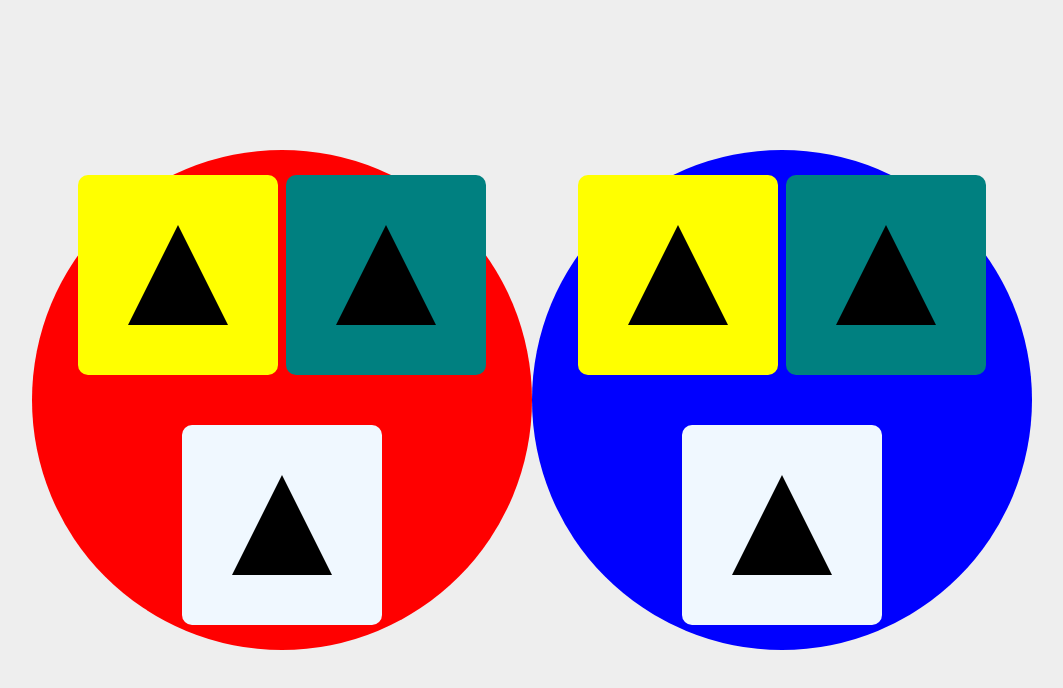
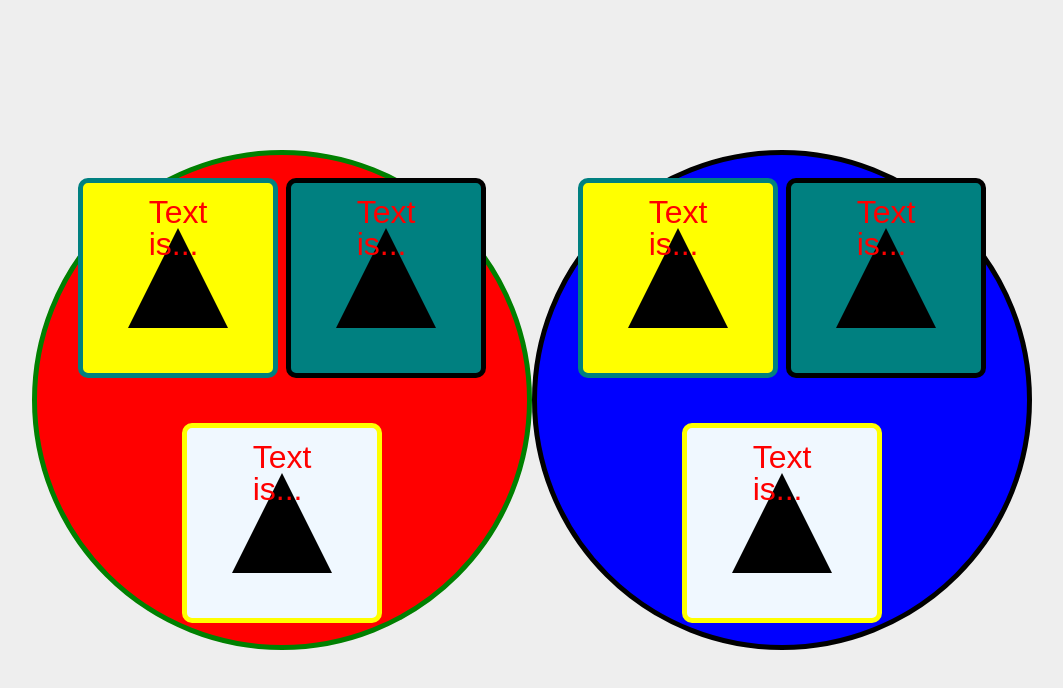
Before and after one commit to mediumryan/ts_practice, a React (Create React App) app: page / in a window 1280 px wide. Shown: the top 688 px of the page, without its empty margins (108-1171 px from the left). Built offline with nearby package versions, Linux system fonts and the light colour scheme.

Commit message:
[Update] Practice passing conditional props

```diff
--- a/package.json
+++ b/package.json
@@ -2,6 +2,7 @@
     "name": "ts-practice",
     "version": "0.1.0",
     "private": true,
+    "homepage": "http://mediumryan.github.io/ts_practice/",
     "dependencies": {
         "@testing-library/jest-dom": "^5.17.0",
         "@testing-library/react": "^13.4.0",
@@ -10,6 +11,7 @@
         "@types/node": "^16.18.82",
         "@types/react": "^18.2.57",
         "@types/react-dom": "^18.2.19",
+        "gh-pages": "^6.1.1",
         "react": "^18.2.0",
         "react-dom": "^18.2.0",
         "react-router-dom": "^6.22.1",
@@ -23,7 +25,9 @@
         "start": "react-scripts start",
         "build": "react-scripts build",
         "test": "react-scripts test",
-        "eject": "react-scripts eject"
+        "eject": "react-scripts eject",
+        "deploy": "gh-pages -d build",
+        "predeploy": "npm run build"
     },
     "eslintConfig": {
         "extends": [
--- a/src/App.tsx
+++ b/src/App.tsx
@@ -17,7 +17,7 @@ const MainWrapper = styled.main`
 function App() {
     return (
         <MainWrapper>
-            <Circle bgColor="red" />
+            <Circle bgColor="red" borderColor="green" />
             <Circle bgColor="blue" />
         </MainWrapper>
     );
--- a/src/Circle.tsx
+++ b/src/Circle.tsx
@@ -6,6 +6,7 @@ const CircleWrapper = styled.div<CircleProps>`
     height: 500px;
     border-radius: 50%;
     background-color: ${(props) => props.bgColor};
+    border: 5px solid ${(props) => props.borderColor};
     display: flex;
     justify-content: center;
     align-items: center;
@@ -14,14 +15,15 @@ const CircleWrapper = styled.div<CircleProps>`
 
 interface CircleProps {
     bgColor: string;
+    borderColor?: string;
 }
 
-export default function Circle({ bgColor }: CircleProps) {
+export default function Circle({ bgColor, borderColor }: CircleProps) {
     return (
-        <CircleWrapper bgColor={bgColor}>
-            <Square sqColor="yellow" />
+        <CircleWrapper bgColor={bgColor} borderColor={borderColor ?? 'black'}>
+            <Square sqColor="yellow" sqBorder="teal" />
             <Square sqColor="teal" />
-            <Square sqColor="aliceblue" />
+            <Square sqColor="aliceblue" sqBorder="yellow" />
         </CircleWrapper>
     );
 }
--- a/src/Square.tsx
+++ b/src/Square.tsx
@@ -4,12 +4,14 @@ import Triangle from './Triangle';
 
 interface SquareProps {
     sqColor: string;
+    sqBorder?: string;
 }
 
 const SquareWrapper = styled.div<SquareProps>`
     width: 200px;
     height: 200px;
     background-color: ${(props) => props.sqColor};
+    border: 5px solid ${(props) => props.sqBorder};
     margin: 4px;
     border-radius: 10px;
     display: flex;
@@ -17,10 +19,10 @@ const SquareWrapper = styled.div<SquareProps>`
     align-items: center;
 `;
 
-export default function Square({ sqColor }: SquareProps) {
+export default function Square({ sqColor, sqBorder }: SquareProps) {
     return (
-        <SquareWrapper sqColor={sqColor}>
-            <Triangle trColor="black" />
+        <SquareWrapper sqColor={sqColor} sqBorder={sqBorder ?? 'black'}>
+            <Triangle trColor="black" trText="Text is..." />
         </SquareWrapper>
     );
 }
--- a/src/Triangle.tsx
+++ b/src/Triangle.tsx
@@ -2,6 +2,7 @@ import { styled } from 'styled-components';
 
 interface TriangleProps {
     trColor: string;
+    trText: string;
 }
 
 const TriangleWrapper = styled.div<TriangleProps>`
@@ -10,8 +11,17 @@ const TriangleWrapper = styled.div<TriangleProps>`
     border-left: 50px solid transparent; /* 왼쪽 삼각형 변 */
     border-right: 50px solid transparent; /* 오른쪽 삼각형 변 */
     border-bottom: 100px solid ${(props) => props.trColor}; /* 아래쪽 삼각형 변 */
+    color: red;
+    display: flex;
+    justify-content: center;
+    align-items: center;
+    font-size: 2rem;
 `;
 
-export default function Triangle({ trColor }: TriangleProps) {
-    return <TriangleWrapper trColor={trColor}></TriangleWrapper>;
+export default function Triangle({ trColor, trText }: TriangleProps) {
+    return (
+        <TriangleWrapper trColor={trColor} trText={trText}>
+            {trText}
+        </TriangleWrapper>
+    );
 }
```
Also changed, not shown: 1 other file (tests, documents, lock files or other folders).
